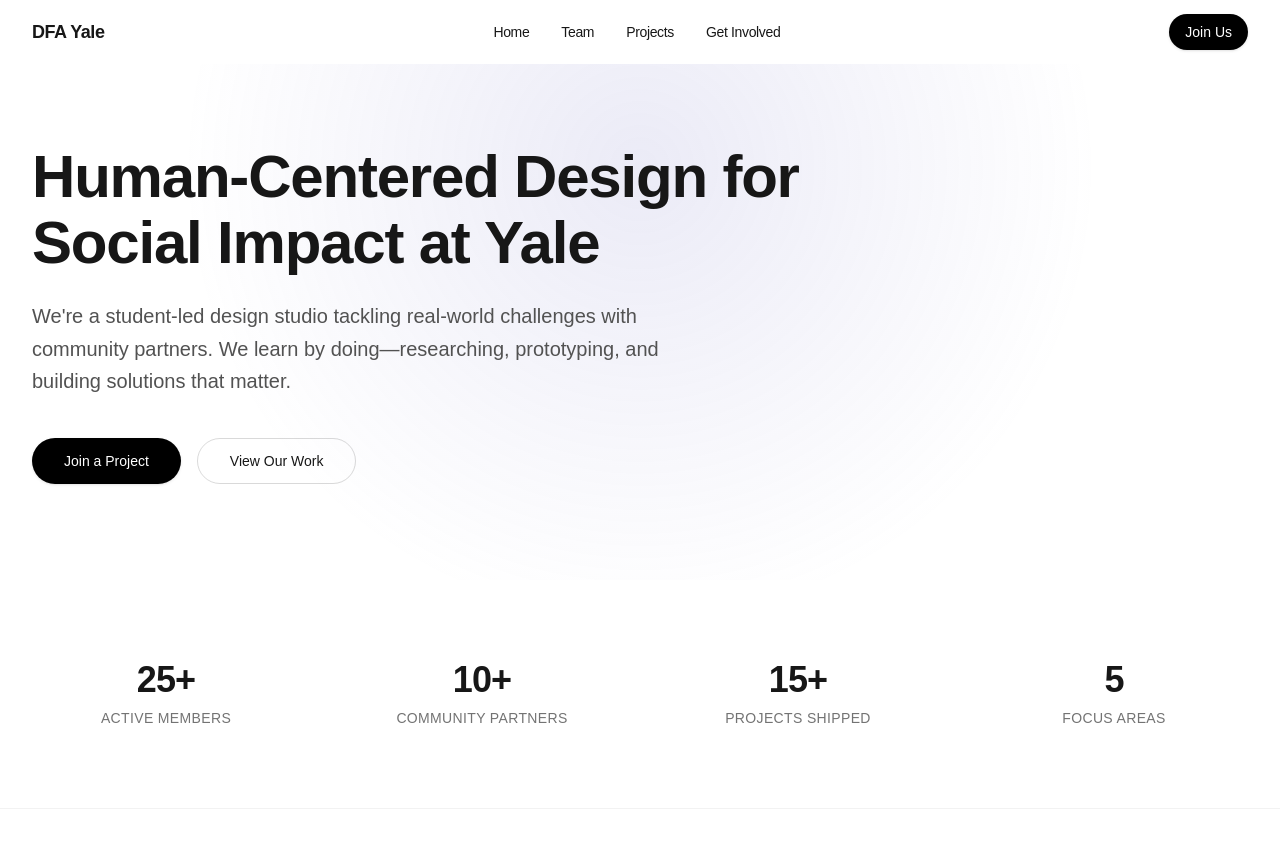
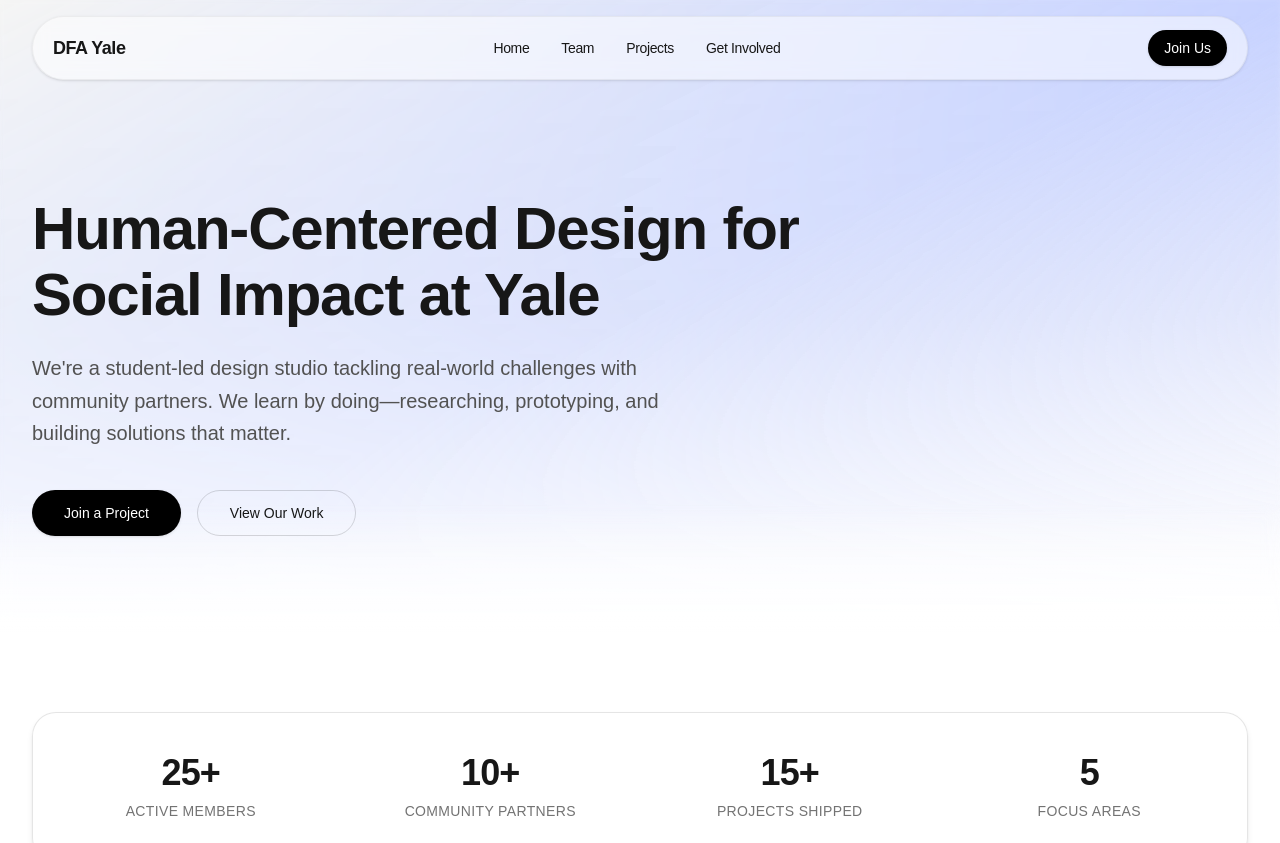
Before and after one commit to dfayale/dfayalewebsite_v2, a Next.js app: page / in a window 1280 px wide. Shown: the top 843 px of the page. Built offline with nearby package versions, Linux system fonts and the light colour scheme.

Commit message:
Update header background + make navbar pill-shaped

```diff
--- a/src/app/components/home-hero.js
+++ b/src/app/components/home-hero.js
@@ -2,13 +2,18 @@
 
 export default function HomeHero() {
     return (
-        <section className="relative overflow-hidden pt-20 pb-24" aria-labelledby="hero-heading">
-            <div className="absolute inset-0 -z-10 bg-[radial-gradient(circle_at_50%_20%,rgba(120,119,198,0.15),transparent_60%)]" />
-            <div className="mx-auto max-w-7xl px-4 sm:px-6 lg:px-8">
+        <section className="relative overflow-hidden pb-24 -mt-14 sm:-mt-16" aria-labelledby="hero-heading">
+            <div className="absolute inset-0 -z-10">
+                <div className="absolute inset-0 bg-gradient-to-br from-stone-100 via-indigo-200/90 to-indigo-400/10" />
+                <div className="absolute inset-0 bg-gradient-to-b from-transparent via-stone-50/40 to-white/90" />
+                <div className="absolute inset-0 backdrop-blur-[2px]" />
+                <div className="absolute bottom-0 left-0 right-0 h-32 bg-gradient-to-t from-white/95 via-white/60 to-transparent backdrop-blur-sm" />
+            </div>
+            <div className="mx-auto max-w-7xl px-4 sm:px-6 lg:px-8 pt-24">
                 <div className="max-w-3xl">
                     <h1
                         id="hero-heading"
-                        className="text-4xl sm:text-5xl md:text-6xl font-semibold tracking-tight leading-[1.1]"
+                        className="mt-25 text-4xl sm:text-5xl md:text-6xl font-semibold tracking-tight leading-[1.1]"
                     >
                         Human-Centered Design for Social Impact at Yale
                     </h1>
--- a/src/app/components/impact-stats.js
+++ b/src/app/components/impact-stats.js
@@ -9,8 +9,9 @@
     return (
         <section className="py-20" aria-labelledby="impact-heading">
             <div className="mx-auto max-w-7xl px-4 sm:px-6 lg:px-8">
+                <div className="rounded-3xl border border-black/10 dark:border-white/10 bg-white/70 dark:bg-neutral-900/70 backdrop-blur shadow-md">
                     <h2 id="impact-heading" className="sr-only">Impact Metrics</h2>
-                <div className="grid grid-cols-2 sm:grid-cols-4 gap-8 md:gap-12">
+                    <div className="grid grid-cols-2 sm:grid-cols-4 gap-8 md:gap-12 px-6 py-8 sm:px-8 sm:py-10">
                         {stats.map((s) => (
                             <div key={s.label} className="text-center">
                                 <div className="text-3xl md:text-4xl font-semibold tracking-tight">
@@ -23,6 +24,7 @@
                         ))}
                     </div>
                 </div>
+            </div>
         </section>
     );
 }
--- a/src/app/components/navbar.js
+++ b/src/app/components/navbar.js
@@ -20,13 +20,15 @@
     }, []);
 
     return (
-        <header
-            className={`sticky top-0 z-50 transition-all backdrop-blur supports-[backdrop-filter]:bg-white/70 dark:supports-[backdrop-filter]:bg-neutral-900/70 ${scrolled
-                    ? "border-b border-black/10 dark:border-white/10 shadow-sm"
-                    : ""
+        <header className="sticky top-4 z-50 transition-all">
+            <div className="mx-auto max-w-7xl px-4 sm:px-6 lg:px-8">
+                <div
+                    className={`h-14 sm:h-16 flex items-center justify-between rounded-full border backdrop-blur px-3 sm:px-5 shadow-sm transition-all
+                    ${scrolled
+                            ? "bg-white/70 dark:bg-neutral-900/70 border-black/10 dark:border-white/10 shadow-md"
+                            : "bg-white/50 dark:bg-neutral-900/50 border-black/5 dark:border-white/5"
                         }`}
                 >
-            <div className="mx-auto max-w-7xl px-4 sm:px-6 lg:px-8 h-16 flex items-center justify-between">
                     <Link
                         href="/"
                         className="text-lg font-semibold tracking-tight hover:opacity-80 transition-opacity"
@@ -54,30 +56,29 @@
                         </Link>
                         <button
                             aria-label="Toggle navigation"
-                        className="md:hidden inline-flex items-center justify-center w-10 h-10 rounded-md border border-black/10 dark:border-white/10"
+                            className="md:hidden inline-flex items-center justify-center w-10 h-10 rounded-full border border-black/10 dark:border-white/10 bg-white/60 dark:bg-neutral-900/60 backdrop-blur"
                             onClick={() => setOpen((o) => !o)}
                         >
                             <span className="sr-only">Menu</span>
                             <div className="space-y-1.5">
                                 <span
-                                className={`block h-0.5 w-5 bg-current transition-transform ${open ? "translate-y-2 rotate-45" : ""
-                                    }`}
+                                    className={`block h-0.5 w-5 bg-current transition-transform ${open ? "translate-y-2 rotate-45" : ""}`}
                                 />
                                 <span
-                                className={`block h-0.5 w-5 bg-current transition-opacity ${open ? "opacity-0" : ""
-                                    }`}
+                                    className={`block h-0.5 w-5 bg-current transition-opacity ${open ? "opacity-0" : ""}`}
                                 />
                                 <span
-                                className={`block h-0.5 w-5 bg-current transition-transform ${open ? "-translate-y-2 -rotate-45" : ""
-                                    }`}
+                                    className={`block h-0.5 w-5 bg-current transition-transform ${open ? "-translate-y-2 -rotate-45" : ""}`}
                                 />
                             </div>
                         </button>
                     </div>
                 </div>
+            </div>
             {open && (
-                <div className="md:hidden border-t border-black/10 dark:border-white/10 bg-white/90 dark:bg-neutral-900/90 backdrop-blur">
-                    <nav className="px-4 py-4 flex flex-col gap-4 text-sm">
+                <div className="md:hidden px-4 sm:px-6 lg:px-8">
+                    <div className="mx-auto max-w-7xl mt-2 rounded-2xl border border-black/10 dark:border-white/10 bg-white/80 dark:bg-neutral-900/80 backdrop-blur shadow-lg">
+                        <nav className="p-4 flex flex-col gap-4 text-sm">
                             {navItems.map((item) => (
                                 <Link
                                     key={item.href}
@@ -97,6 +98,7 @@
                             </Link>
                         </nav>
                     </div>
+                </div>
             )}
         </header>
     );
```
Lines whose indentation alone changed are shown as unchanged.
